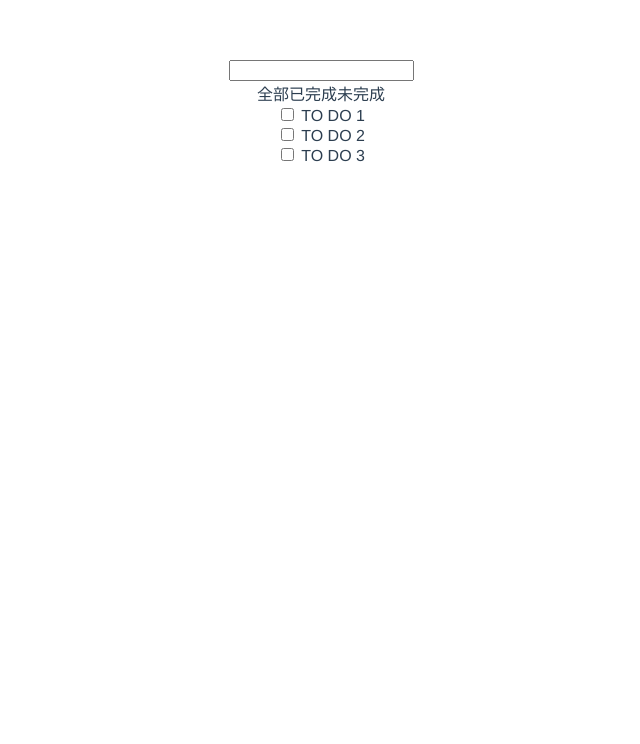
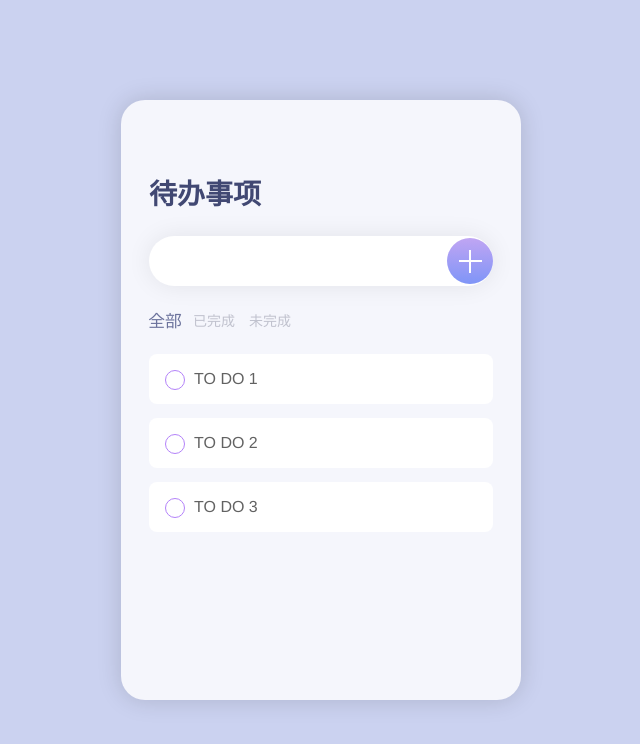
Before and after one commit to chenyulian/vue-todo-app, a Vue app: page / in a window 1280 px wide. Shown: the top 744 px of the page, without its empty margins (319-959 px from the left). Built offline with nearby package versions, Linux system fonts and the light colour scheme.

Commit message:
添加CSS样式

```diff
--- a/src/App.vue
+++ b/src/App.vue
@@ -1,21 +1,26 @@
 <template>
 <main>
     <div class="container">
-        <input type="text" />
+        <h1>待办事项</h1>
+        <div class="input-add">
+            <input type="text" />
+            <button><i class="plus"></i></button>
+        </div>
+
         <div class="filters">
-            <span>全部</span>
-            <span>已完成</span>
-            <span>未完成</span>
+            <span class="filter active">全部</span>
+            <span class="filter">已完成</span>
+            <span class="filter">未完成</span>
         </div>
         <div class="todo-list">
             <div class="todo-item">
-                <input type="checkbox" /> <label>TO DO 1</label>
+                <label><input type="checkbox" />TO DO 1<span class="check-button"></span></label>
             </div>
             <div class="todo-item">
-                <input type="checkbox" /> <label>TO DO 2</label>
+                <label><input type="checkbox" /> TO DO 2<span class="check-button"></span></label>
             </div>
             <div class="todo-item">
-                <input type="checkbox" /> <label>TO DO 3</label>
+                <label><input type="checkbox" /> TO DO 3<span class="check-button"></span></label>
             </div>
         </div>
     </div>
@@ -28,3 +33,141 @@
     components: {},
 };
 </script>
+
+<style scoped>
+main {
+    height: 100vh;
+    width: 100vw;
+    display: flex;
+    align-content: center;
+    justify-content: center;
+    background-color: rgb(203, 210, 240);
+}
+
+.container {
+    width: 60%;
+    max-width: 400px;
+    display: block;
+    box-shadow: 0px 0px 24px rgba(0, 0, 0, 0.15);
+    border-radius: 24px;
+    padding: 24px 18px;
+    background-color: rgb(245, 246, 252);
+    padding: 48px 28px;
+    margin: 100px 0;
+    overflow: auto;
+}
+
+h1 {
+    margin: 24px 0;
+    font-size: 28px;
+    color: #414873;
+}
+
+.input-add {
+    position: relative;
+    display: flex;
+    align-items: center;
+}
+
+.input-add input {
+    padding: 16px 52px 16px 18px;
+    border-radius: 48px;
+    border: none;
+    outline: none;
+    box-shadow: 0px 0px 24px rgba(0, 0, 0, 0.08);
+    width: 100%;
+    font-size: 16px;
+    color: #626262;
+}
+
+.input-add button {
+    width: 46px;
+    height: 46px;
+    border-radius: 50%;
+    background: linear-gradient(#c0a5f3, #7f95f7);
+    border: none;
+    color: white;
+    position: absolute;
+    right: 0px;
+}
+
+.input-add .plus {
+    display: block;
+    width: 100%;
+    height: 100%;
+    background: linear-gradient(#fff, #fff), linear-gradient(#fff, #fff);
+    background-size: 50% 2px, 2px 50%;
+    background-position: center;
+    background-repeat: no-repeat;
+}
+
+.filters {
+    display: flex;
+    margin: 24px 2px;
+    color: #c0c2ce;
+    font-size: 14px;
+}
+
+.filters .filter {
+    margin-right: 14px;
+    transition: 0.8s;
+}
+
+.filters .filter.active {
+    color: #6b729c;
+    transform: scale(1.2);
+}
+
+.todo-list {
+    display: grid;
+    row-gap: 14px;
+}
+
+.todo-item {
+    background: white;
+    padding: 16px;
+    border-radius: 8px;
+    color: #626262;
+}
+
+.todo-item label {
+    position: relative;
+    display: flex;
+    align-items: center;
+}
+
+.todo-item label span.check-button {
+    position: absolute;
+    top: 0;
+}
+
+.todo-item label span.check-button::before,
+.todo-item label span.check-button::after {
+    content: "";
+    display: block;
+    position: absolute;
+    width: 18px;
+    height: 18px;
+    border-radius: 50%;
+}
+
+.todo-item label span.check-button::before {
+    border: 1px solid #b382f9;
+}
+
+.todo-item label span.check-button::after {
+    transition: 0.4s;
+    background: #b382f9;
+    transform: translate(1px, 1px) scale(0.8);
+    opacity: 0;
+}
+
+.todo-item input {
+    margin-right: 16px;
+    opacity: 0;
+}
+
+.todo-item input:checked+span.check-button::after {
+    opacity: 1;
+}
+</style>
--- a/src/index.css
+++ b/src/index.css
@@ -1,8 +1,6 @@
-#app {
-  font-family: Avenir, Helvetica, Arial, sans-serif;
-  -webkit-font-smoothing: antialiased;
-  -moz-osx-font-smoothing: grayscale;
-  text-align: center;
-  color: #2c3e50;
-  margin-top: 60px;
+* {
+  box-sizing: border-box;
+  margin: 0;
+  padding: 0;
+  font-family: Helvetica, "PingFang SC", "Microsoft Yahei", sans-serif;
 }
```
